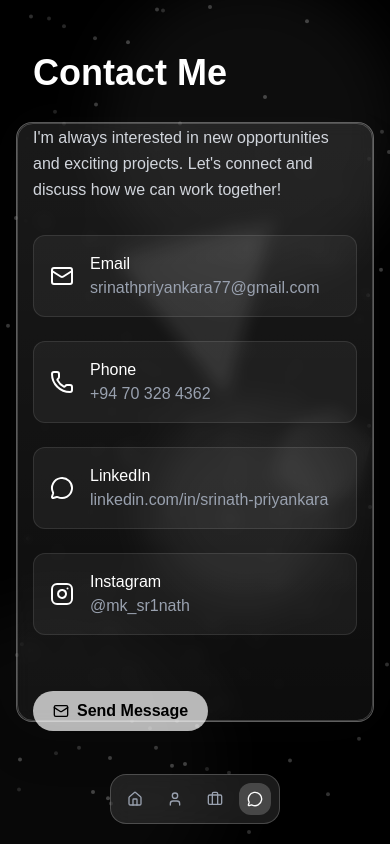
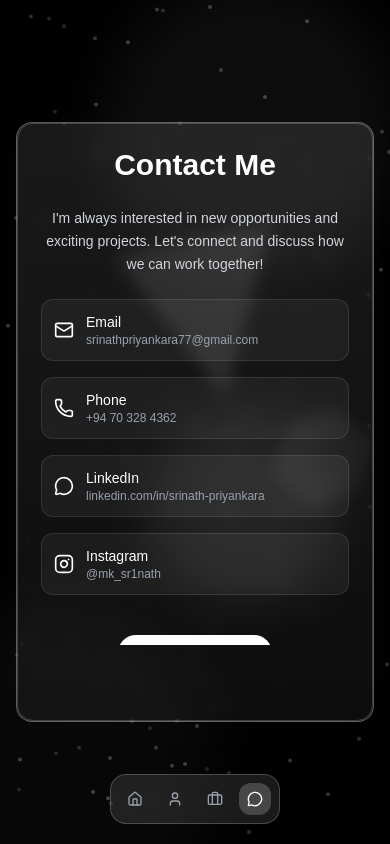
Before and after one commit to Priyankara2003/portfolio-v1, a Next.js app: page / in a window 390 px wide. Both pictures are taken after a click on the button "Catch Me". Built offline with nearby package versions, Linux system fonts and the light colour scheme; a web font is replaced by a local one.

Commit message:
refactor : improve contact form layout and styling for better responsiveness

```diff
--- a/components/contact-content.tsx
+++ b/components/contact-content.tsx
@@ -9,9 +9,9 @@ function ContactForm({ onBack }: { onBack: () => void }) {
         initial={{ opacity: 0, y: 20 }}
         animate={{ opacity: 1, y: 0 }}
         transition={{ duration: 0.6 }}
-        className="relative z-10"
+        className="relative z-10 w-full"
       >
-        <div className="flex items-center gap-4 mb-8">
+        <div className="flex items-center gap-4 mb-6 lg:mb-8">
           <motion.button
             whileHover={{ scale: 1.05 }}
             whileTap={{ scale: 0.95 }}
@@ -20,54 +20,54 @@ function ContactForm({ onBack }: { onBack: () => void }) {
           >
             <ArrowLeft className="w-3 h-3" />
           </motion.button>
-          <h1 className="text-xl md:text-2xl font-bold text-white">Say Hii👋</h1>
+          <h1 className="text-lg lg:text-xl md:text-2xl font-bold text-white">Say Hello 👋</h1>
         </div>
 
-        <div className="grid grid-cols-1 md:grid-cols-2 gap-8 items-start">
-          <form className="max-w-2xl space-y-6">
-            <div className="grid md:grid-cols-2 gap-6">
+        <div className="grid grid-cols-1 lg:grid-cols-2 gap-6 lg:gap-8 items-start">
+          <form className="max-w-2xl space-y-4 lg:space-y-6">
+            <div className="grid grid-cols-1 sm:grid-cols-2 gap-4 lg:gap-6">
               <div>
-                <label className="block text-white font-medium mb-2">Name</label>
+                <label className="block text-white font-medium mb-2 text-sm lg:text-base">Name</label>
                 <input
                   type="text"
-                  className="w-full px-4 py-3 bg-white/5 border border-white/20 rounded-xl text-white placeholder-gray-400 focus:outline-none focus:border-white/40 transition-all duration-300"
+                  className="w-full px-3 py-2 lg:px-4 lg:py-3 bg-white/5 border border-white/20 rounded-xl text-white placeholder-gray-400 focus:outline-none focus:border-white/40 transition-all duration-300 text-sm lg:text-base"
                   placeholder="Your name"
                 />
               </div>
               <div>
-                <label className="block text-white font-medium mb-2">Email</label>
+                <label className="block text-white font-medium mb-2 text-sm lg:text-base">Email</label>
                 <input
                   type="email"
-                  className="w-full px-4 py-3 bg-white/5 border border-white/20 rounded-xl text-white placeholder-gray-400 focus:outline-none focus:border-white/40 transition-all duration-300"
+                  className="w-full px-3 py-2 lg:px-4 lg:py-3 bg-white/5 border border-white/20 rounded-xl text-white placeholder-gray-400 focus:outline-none focus:border-white/40 transition-all duration-300 text-sm lg:text-base"
                   placeholder="your.email@example.com"
                 />
               </div>
             </div>
 
             <div>
-              <label className="block text-white font-medium mb-2">Subject</label>
+              <label className="block text-white font-medium mb-2 text-sm lg:text-base">Subject</label>
               <input
                 type="text"
-                className="w-full px-4 py-3 bg-white/5 border border-white/20 rounded-xl text-white placeholder-gray-400 focus:outline-none focus:border-white/40 transition-all duration-300"
+                className="w-full px-3 py-2 lg:px-4 lg:py-3 bg-white/5 border border-white/20 rounded-xl text-white placeholder-gray-400 focus:outline-none focus:border-white/40 transition-all duration-300 text-sm lg:text-base"
                 placeholder="Message subject"
               />
             </div>
 
             <div>
-              <label className="block text-white font-medium mb-2">Message</label>
+              <label className="block text-white font-medium mb-2 text-sm lg:text-base">Message</label>
               <textarea
-                rows={6}
-                className="w-full px-4 py-3 bg-white/5 border border-white/20 rounded-xl text-white placeholder-gray-400 focus:outline-none focus:border-white/40 transition-all duration-300 resize-none"
+                rows={4}
+                className="w-full px-3 py-2 lg:px-4 lg:py-3 bg-white/5 border border-white/20 rounded-xl text-white placeholder-gray-400 focus:outline-none focus:border-white/40 transition-all duration-300 resize-none text-sm lg:text-base"
                 placeholder="Your message here..."
               />
             </div>
 
-            <div className="flex gap-4">
+            <div className="flex flex-col sm:flex-row gap-3 lg:gap-4">
               <motion.button
                 whileHover={{ scale: 1.02 }}
                 whileTap={{ scale: 0.98 }}
                 type="submit"
-                className="px-5 py-2 bg-[rgba(255,255,255,0.7)] hover:bg-white text-black rounded-full font-semibold transition-all duration-300 flex items-center gap-2"
+                className="px-4 py-2 lg:px-5 lg:py-2 lg:bg-[rgba(255,255,255,0.7)] bg-white hover:bg-white text-black rounded-full font-semibold transition-all duration-300 flex items-center gap-2 justify-center text-sm lg:text-base"
               >
                 <Send className="w-4 h-4" />
                 Send Message
@@ -78,13 +78,14 @@ function ContactForm({ onBack }: { onBack: () => void }) {
                 whileTap={{ scale: 0.98 }}
                 type="button"
                 onClick={onBack}
-                className="px-5 py-2 bg-transparent hover:bg-white/5 text-white rounded-full font-semibold transition-all duration-300 border border-white/40 hover:border-white/60"
+                className="px-4 py-2 lg:px-5 lg:py-2 bg-transparent hover:bg-white/5 text-white rounded-full font-semibold transition-all duration-300 border border-white/40 hover:border-white/60 text-sm lg:text-base"
               >
                 Cancel
               </motion.button>
             </div>
           </form>
-          <div className="w-full h-[500px]">
+          {/* 3D Model - Hidden on mobile, visible on desktop */}
+          <div className="hidden lg:block w-full h-[300px] lg:h-[500px]">
             <SplineViewer />
           </div>
         </div>
@@ -104,66 +105,68 @@ export default function ContactContent() {
         initial={{ opacity: 0, y: 20 }}
         animate={{ opacity: 1, y: 0 }}
         transition={{ duration: 0.6 }}
-        className="relative z-10"
+        className="relative z-10 w-full h-full overflow-y-auto md:overflow-visible"
       >
-        <h1 className="text-4xl md:text-5xl font-bold text-white mb-8">
+        <div className="p-2 md:p-0">
+          <h1 className="text-3xl sm:text-4xl md:text-5xl font-bold text-white mb-6 lg:mb-8 text-center lg:text-left">
             Contact Me
           </h1>
 
-        <div className="max-w-4xl space-y-8">
-          <p className="text-gray-300 text-md leading-relaxed">
+          <div className="max-w-4xl space-y-6 lg:space-y-8 mx-auto lg:mx-0">
+            <p className="text-gray-300 text-sm lg:text-md leading-relaxed text-center lg:text-left">
               I'm always interested in new opportunities and exciting projects.
               Let's connect and discuss how we can work together!
             </p>
 
-          <div className="grid grid-cols-1 md:grid-cols-2 gap-6">
-            <div className="flex items-center gap-4 p-4 bg-white/5 rounded-xl border border-white/10">
-              <Mail className="w-6 h-6 text-white" />
-              <div>
-                <h3 className="text-white font-medium">Email</h3>
-                <p className="text-gray-400">srinathpriyankara77@gmail.com</p>
+            <div className="grid grid-cols-1 sm:grid-cols-2 gap-4 lg:gap-6">
+              <div className="flex items-center gap-3 lg:gap-4 p-3 lg:p-4 bg-white/5 rounded-xl border border-white/10">
+                <Mail className="w-5 h-5 lg:w-6 lg:h-6 text-white flex-shrink-0" />
+                <div className="min-w-0">
+                  <h3 className="text-white font-medium text-sm lg:text-base">Email</h3>
+                  <p className="text-gray-400 text-xs lg:text-sm truncate">srinathpriyankara77@gmail.com</p>
                 </div>
               </div>
 
-            <div className="flex items-center gap-4 p-4 bg-white/5 rounded-xl border border-white/10">
-              <Phone className="w-6 h-6 text-white" />
-              <div>
-                <h3 className="text-white font-medium">Phone</h3>
-                <p className="text-gray-400">+94 70 328 4362</p>
+              <div className="flex items-center gap-3 lg:gap-4 p-3 lg:p-4 bg-white/5 rounded-xl border border-white/10">
+                <Phone className="w-5 h-5 lg:w-6 lg:h-6 text-white flex-shrink-0" />
+                <div className="min-w-0">
+                  <h3 className="text-white font-medium text-sm lg:text-base">Phone</h3>
+                  <p className="text-gray-400 text-xs lg:text-sm">+94 70 328 4362</p>
                 </div>
               </div>
 
-            <div className="flex items-center gap-4 p-4 bg-white/5 rounded-xl border border-white/10">
-              <MessageCircle className="w-6 h-6 text-white" />
-              <div>
-                <h3 className="text-white font-medium">LinkedIn</h3>
-                <p className="text-gray-400">
+              <div className="flex items-center gap-3 lg:gap-4 p-3 lg:p-4 bg-white/5 rounded-xl border border-white/10">
+                <MessageCircle className="w-5 h-5 lg:w-6 lg:h-6 text-white flex-shrink-0" />
+                <div className="min-w-0">
+                  <h3 className="text-white font-medium text-sm lg:text-base">LinkedIn</h3>
+                  <p className="text-gray-400 text-xs lg:text-sm truncate">
                     linkedin.com/in/srinath-priyankara
                   </p>
                 </div>
               </div>
 
-            <div className="flex items-center gap-4 p-4 bg-white/5 rounded-xl border border-white/10">
-              <Instagram className="w-6 h-6 text-white" />
-              <div>
-                <h3 className="text-white font-medium">Instagram</h3>
-                <p className="text-gray-400">@mk_sr1nath</p>
+              <div className="flex items-center gap-3 lg:gap-4 p-3 lg:p-4 bg-white/5 rounded-xl border border-white/10">
+                <Instagram className="w-5 h-5 lg:w-6 lg:h-6 text-white flex-shrink-0" />
+                <div className="min-w-0">
+                  <h3 className="text-white font-medium text-sm lg:text-base">Instagram</h3>
+                  <p className="text-gray-400 text-xs lg:text-sm">@mk_sr1nath</p>
                 </div>
               </div>
             </div>
 
-          <div className="pt-6">
+            <div className="pt-4 lg:pt-6 text-center lg:text-left">
               <motion.button
                 whileHover={{ scale: 1.02 }}
                 whileTap={{ scale: 0.98 }}
                 onClick={() => setShowForm(true)}
-              className="px-5 py-2 bg-[rgba(255,255,255,0.7)] hover:bg-white text-black rounded-full font-semibold transition-all duration-300 flex items-center gap-2"
+                className="px-4 py-2 lg:px-5 lg:py-2 lg:bg-[rgba(255,255,255,0.7)] bg-white hover:bg-white text-black rounded-full font-semibold transition-all duration-300 flex items-center gap-2 justify-center mx-auto lg:mx-0 w-fit text-sm lg:text-base"
               >
                 <Mail className="w-4 h-4" />
                 Send Message
               </motion.button>
             </div>
           </div>
+        </div>
       </motion.div>
     );
   }
```
Lines whose indentation alone changed are shown as unchanged.
